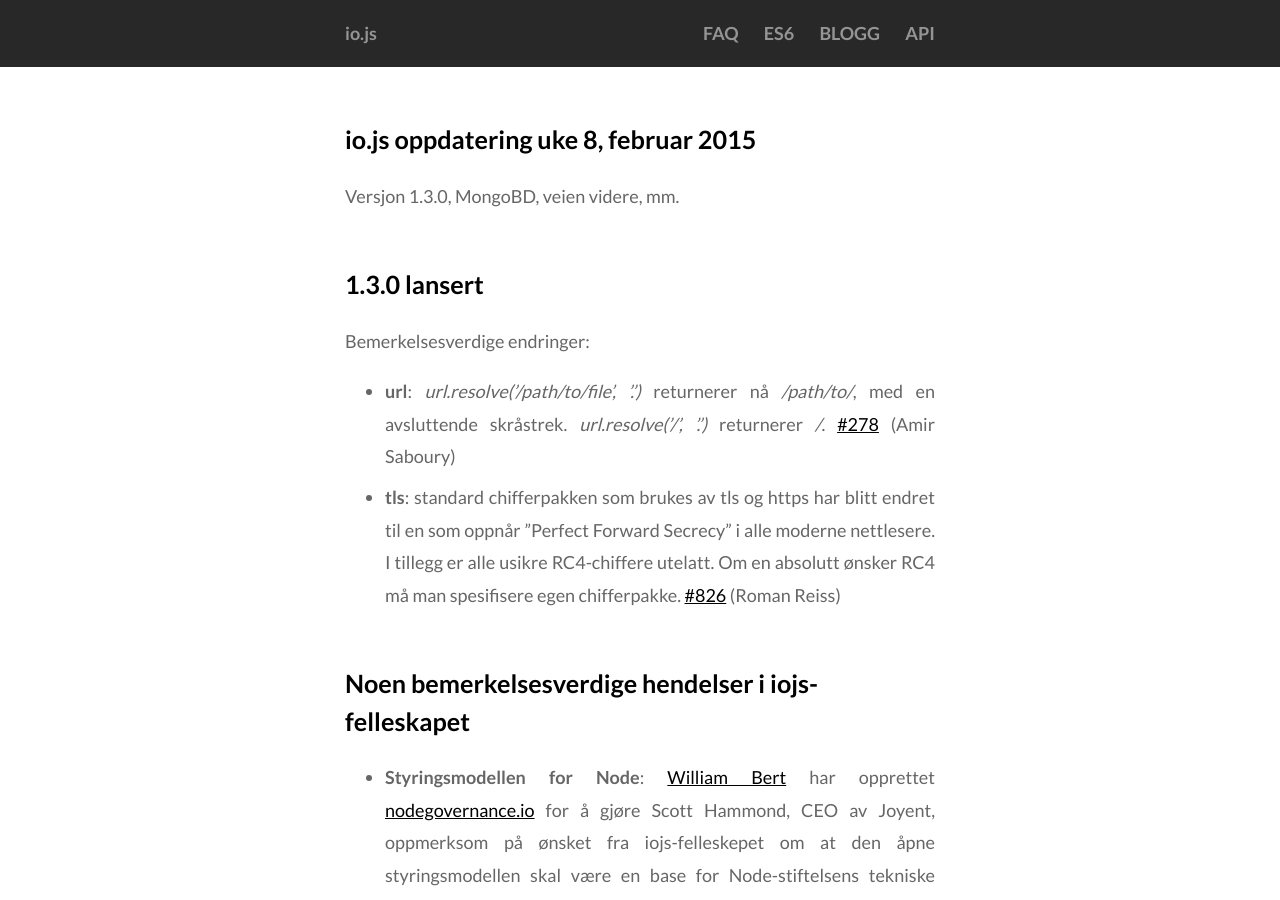
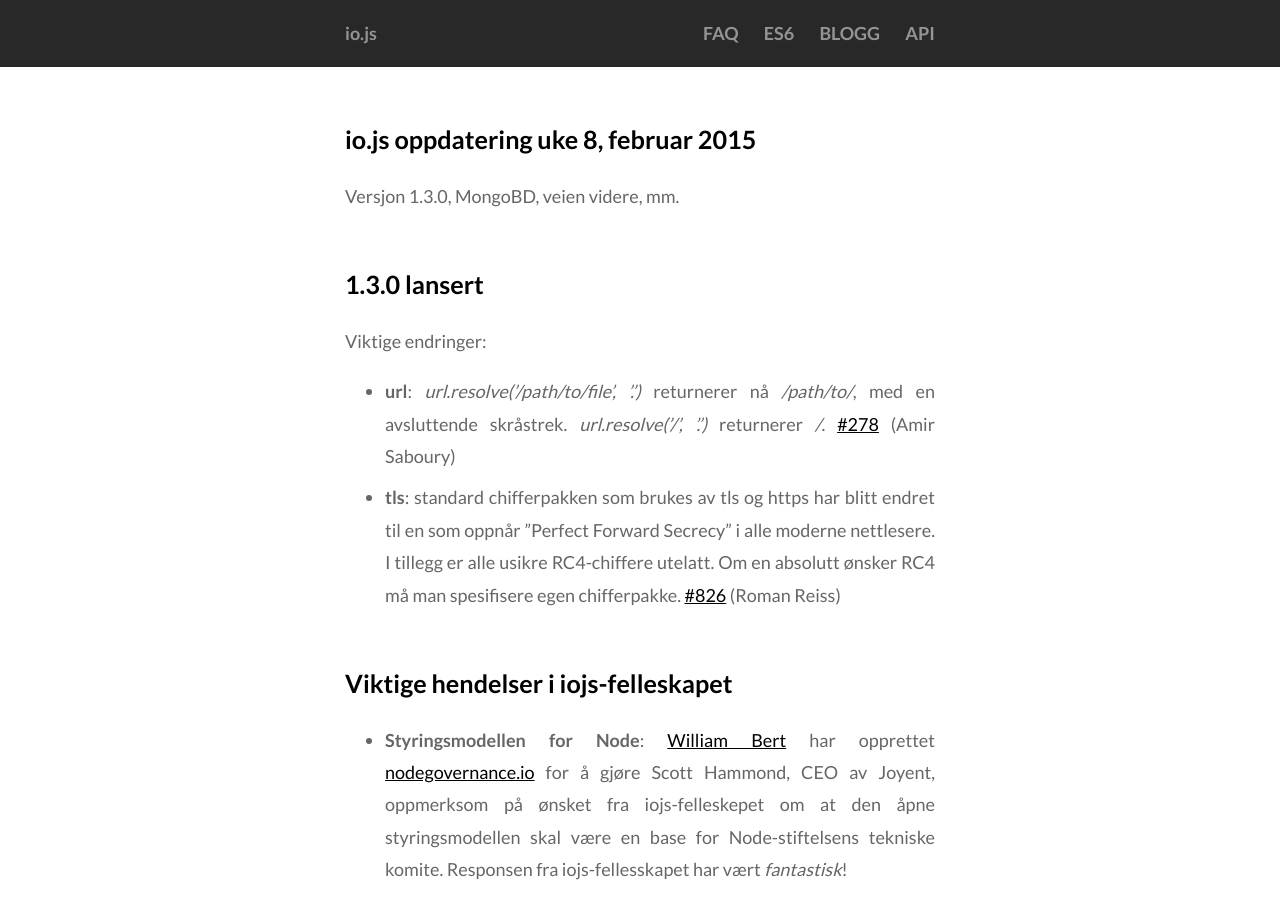
Before and after one commit to nodejs/nodejs-no, a Jekyll site: the page built from _posts/2015-02-20-februar.md, in a window 1280 px wide and 900 px high. Built offline with Jekyll 4.4.1, drawn with Linux system fonts in a browser that asks for light colours; Markdown is read by kramdown in place of the engine named in the settings.

Commit message:
Rephrase headers (feedback by @eiriksm)

```diff
--- a/_posts/2015-02-20-februar.md
+++ b/_posts/2015-02-20-februar.md
@@ -14,14 +14,14 @@
 
 ## 1.3.0 lansert
 
-Bemerkelsesverdige endringer:
+Viktige endringer:
 
 * **url**: *url.resolve(’/path/to/file’, ’.’)* returnerer nå */path/to/*, med en avsluttende skråstrek.  *url.resolve(’/’, ’.’)* returnerer */*. [#278](https://github.com/iojs/io.js/pull/278) (Amir Saboury)
 
 * **tls**: standard chifferpakken som brukes av tls og https har blitt endret til en som oppnår ”Perfect Forward Secrecy” i alle moderne nettlesere. I tillegg er alle usikre RC4-chiffere utelatt. Om en absolutt ønsker RC4 må man spesifisere egen chifferpakke. [#826](https://github.com/iojs/io.js/pull/826) (Roman Reiss)
 
 
-## Noen bemerkelsesverdige hendelser i iojs-felleskapet
+## Viktige hendelser i iojs-felleskapet
 
 * **Styringsmodellen for Node**: [William Bert](https://twitter.com/williamjohnbert) har opprettet [nodegovernance.io](http://nodegovernance.io/) for å gjøre Scott Hammond, CEO av Joyent, oppmerksom på ønsket fra iojs-felleskepet om at den åpne styringsmodellen skal være en base for Node-stiftelsens tekniske komite. Responsen fra iojs-fellesskapet har vært *fantastisk*!
 
```
